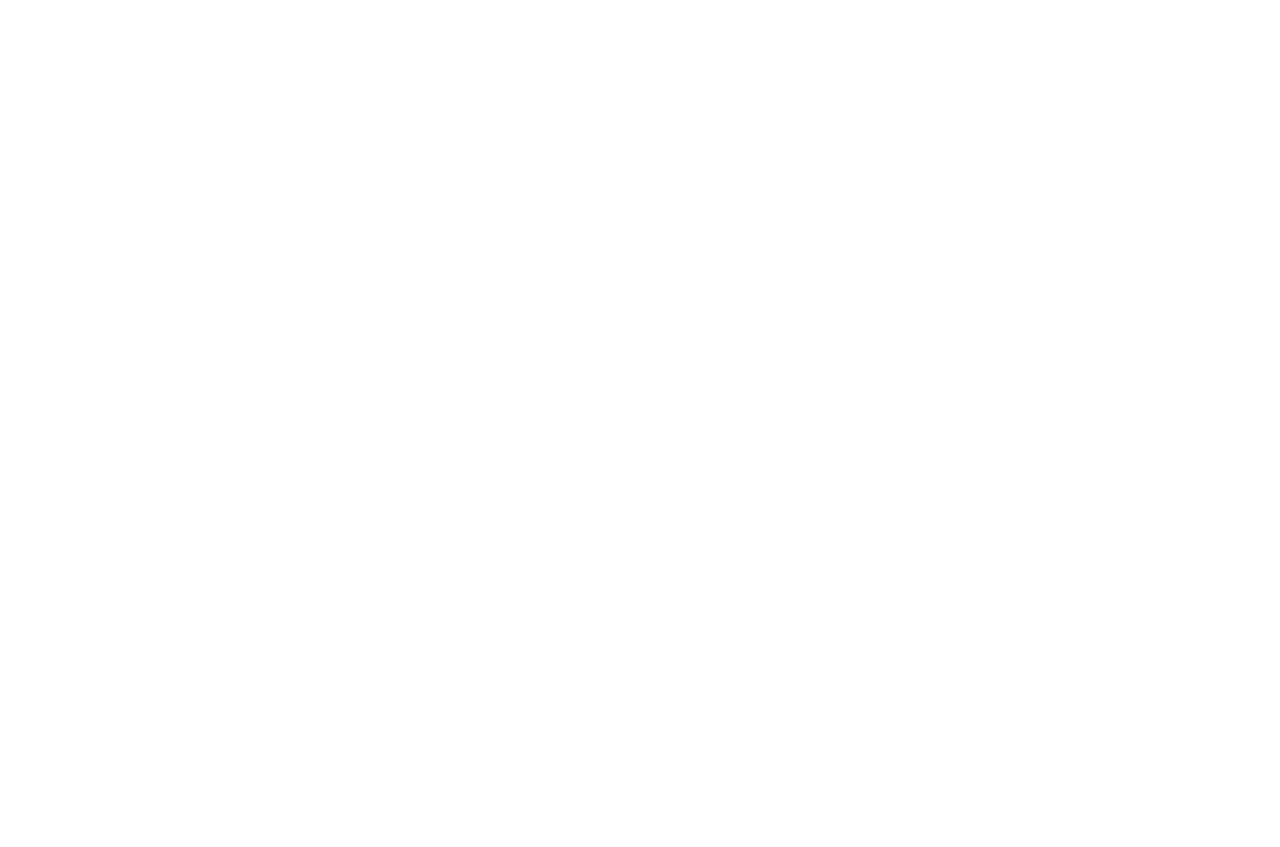
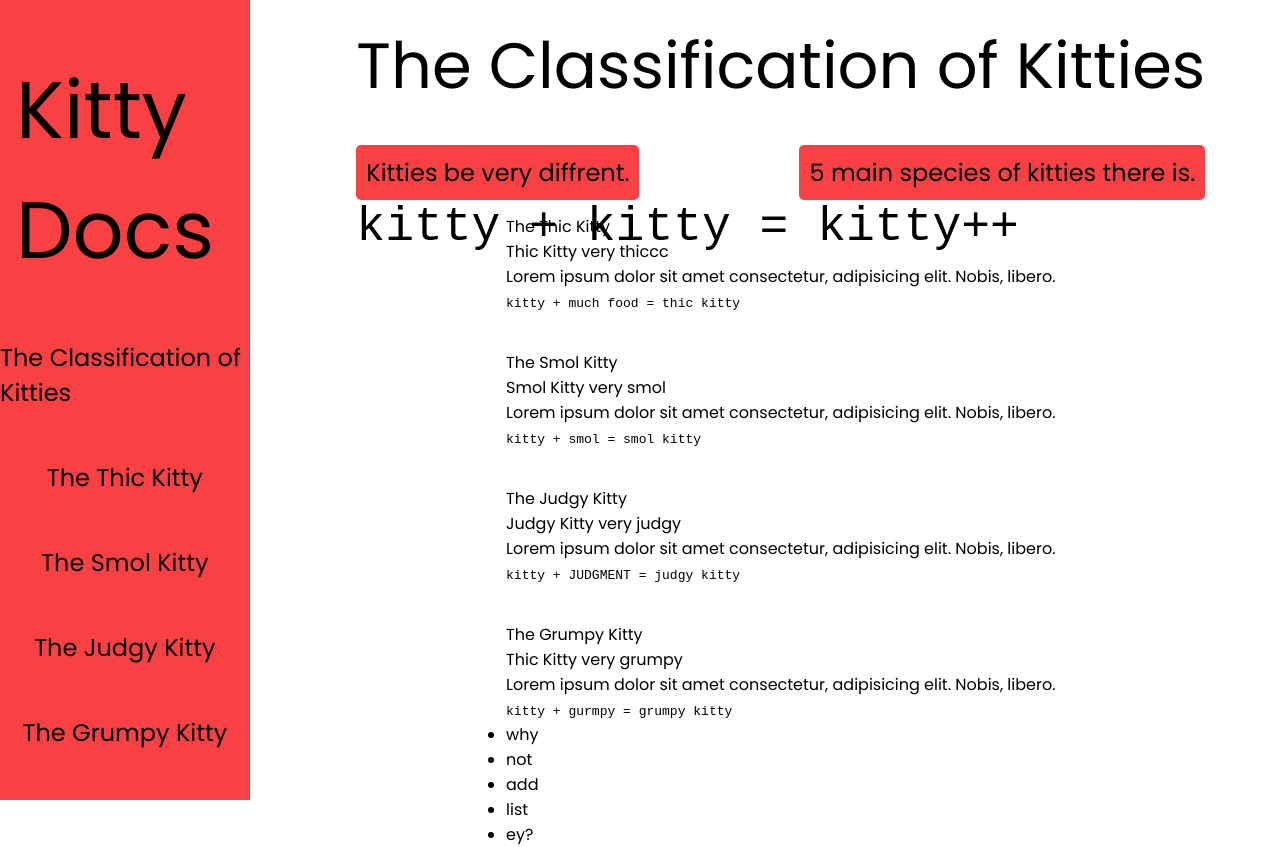
Before and after one commit to wkberezowski/technical-documentation-page, a plain HTML site: page index.html in a window 1280 px wide. Before the commit the page ends 800 px from the top, so only its background shows below. Drawn offline with Linux system fonts and the light colour scheme.

Commit message:
added document structure and styling

```diff
--- a/index.html
+++ b/index.html
@@ -4,7 +4,7 @@
     <meta charset="UTF-8" />
     <meta http-equiv="X-UA-Compatible" content="IE=edge" />
     <meta name="viewport" content="width=device-width, initial-scale=1.0" />
-    <title>Technical Documentation</title>
+    <title>Kitty Docs</title>
     <link rel="stylesheet" href="style.css" />
     <link rel="preconnect" href="https://fonts.googleapis.com" />
     <link rel="preconnect" href="https://fonts.gstatic.com" crossorigin />
@@ -13,5 +13,77 @@
       rel="stylesheet"
     />
   </head>
-  <body></body>
+  <body>
+    <main id="main-doc">
+      <nav id="navbar">
+        <header class="title">Kitty Docs</header>
+        <a class="nav-link" href="#The_Classification_of_Kitties"
+          >The Classification of Kitties</a
+        >
+        <a class="nav-link" href="#The_Thic_Kitty">The Thic Kitty</a>
+        <a class="nav-link" href="#The_Smol_Kitty">The Smol Kitty</a>
+        <a class="nav-link" href="#The_Judgy_Kitty">The Judgy Kitty</a>
+        <a class="nav-link" href="#The_Grumpy_Kitty">The Grumpy Kitty</a>
+      </nav>
+
+      <div class="content">
+        <section class="main-section" id="The_Classification_of_Kitties">
+          <header>The Classification of Kitties</header>
+          <div class="classification-div">
+            <p>Kitties be very diffrent.</p>
+            <p>5 main species of kitties there is.</p>
+          </div>
+          <code> kitty + kitty = kitty++ </code>
+        </section>
+
+        <section class="main-section" id="The_Thic_Kitty">
+          <header>The Thic Kitty</header>
+          <p>Thic Kitty very thiccc</p>
+          <p>
+            Lorem ipsum dolor sit amet consectetur, adipisicing elit. Nobis,
+            libero.
+          </p>
+          <code> kitty + much food = thic kitty </code>
+        </section>
+
+        <section class="main-section" id="The_Smol_Kitty">
+          <header>The Smol Kitty</header>
+          <p>Smol Kitty very <span class="smol"> smol </span></p>
+          <p>
+            Lorem ipsum dolor sit amet consectetur, adipisicing elit. Nobis,
+            libero.
+          </p>
+          <code> kitty + smol = smol kitty </code>
+        </section>
+
+        <section class="main-section" id="The_Judgy_Kitty">
+          <header>The Judgy Kitty</header>
+          <p>Judgy Kitty very judgy</p>
+          <p>
+            Lorem ipsum dolor sit amet consectetur, adipisicing elit. Nobis,
+            libero.
+          </p>
+          <code> kitty + JUDGMENT = judgy kitty </code>
+        </section>
+
+        <section class="main-section" id="The_Grumpy_Kitty">
+          <header>The Grumpy Kitty</header>
+          <p>Thic Kitty very grumpy</p>
+          <p>
+            Lorem ipsum dolor sit amet consectetur, adipisicing elit. Nobis,
+            libero.
+          </p>
+          <code> kitty + gurmpy = grumpy kitty </code>
+
+          <ul class="list">
+            <li>why</li>
+            <li>not</li>
+            <li>add</li>
+            <li>list</li>
+            <li>ey?</li>
+          </ul>
+        </section>
+      </div>
+    </main>
+  </body>
 </html>
--- a/style.css
+++ b/style.css
@@ -7,3 +7,87 @@
 html {
   font-family: 'Poppins', sans-serif;
 }
+
+#main-doc {
+  display: flex;
+  justify-content: flex-start;
+  height: 100vh;
+}
+
+#navbar {
+  background: #f94144;
+  display: flex;
+  flex-direction: column;
+  justify-content: space-evenly;
+  align-items: center;
+  font-size: 1.5rem;
+  margin-right: 2rem;
+  height: 100%;
+  flex: 1;
+}
+
+#navbar .title {
+  padding: 0 1rem 0 1rem;
+}
+
+#navbar a {
+  text-decoration: none;
+  color: black;
+}
+
+.title {
+  font-size: 5rem;
+}
+
+.content {
+  display: flex;
+  flex-direction: column;
+  justify-content: space-around;
+  align-items: center;
+  flex: 4;
+}
+
+.content section {
+  max-height: 20vh;
+}
+
+#The_Classification_of_Kitties header {
+  font-size: 4rem;
+  text-align: center;
+}
+
+.classification-div {
+  display: flex;
+  justify-content: space-between;
+  font-size: 1.5rem;
+  margin-top: 2rem;
+}
+
+.classification-div p {
+  background: #f94144;
+  border-radius: 5px;
+  padding: 10px;
+}
+
+#The_Classification_of_Kitties code {
+  text-align: center;
+  font-size: 3rem;
+  margin-top: 5rem;
+}
+
+@media screen and (max-width: 1200px) {
+  #main-doc {
+    display: flex;
+    flex-direction: column;
+    justify-content: center;
+    align-items: center;
+  }
+  #navbar {
+    height: 10vh;
+    width: 100%;
+    margin: 0 auto;
+    flex-direction: row;
+    justify-content: space-evenly;
+    align-items: center;
+  }
+}
```
